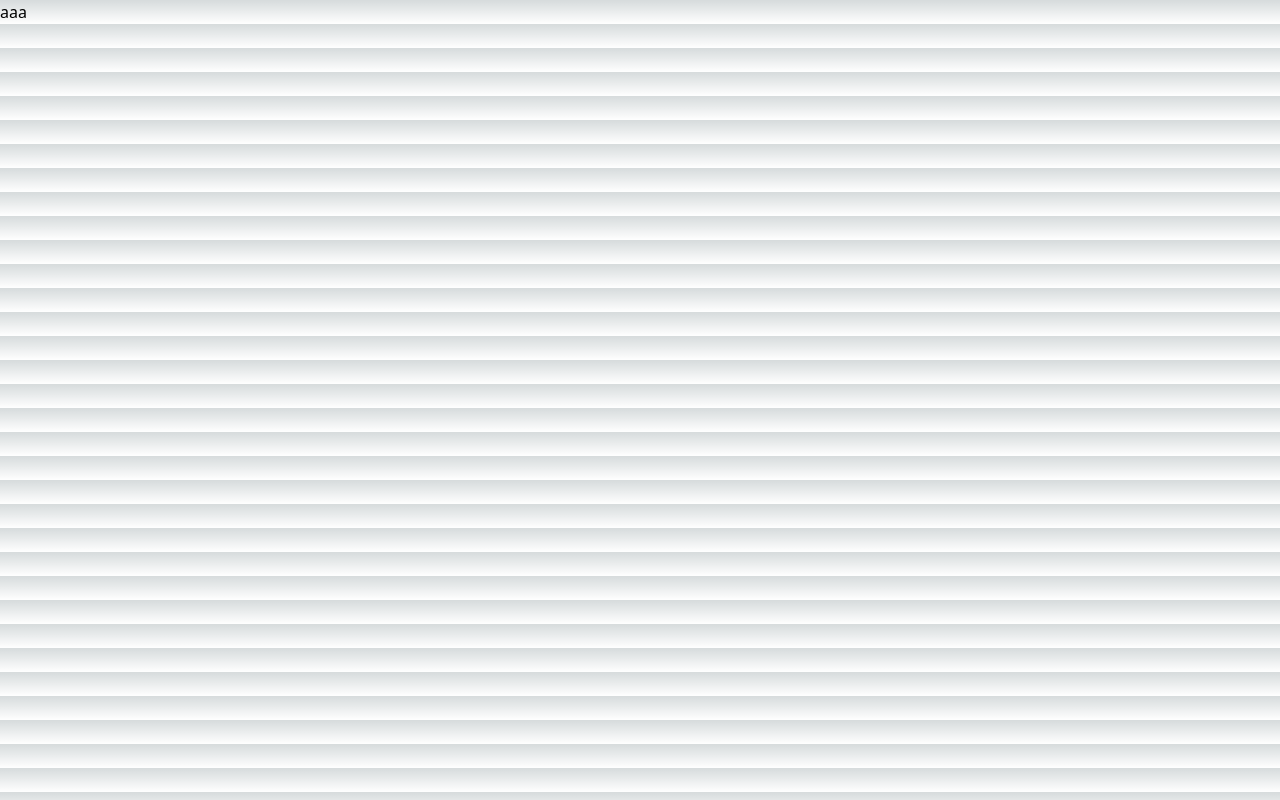
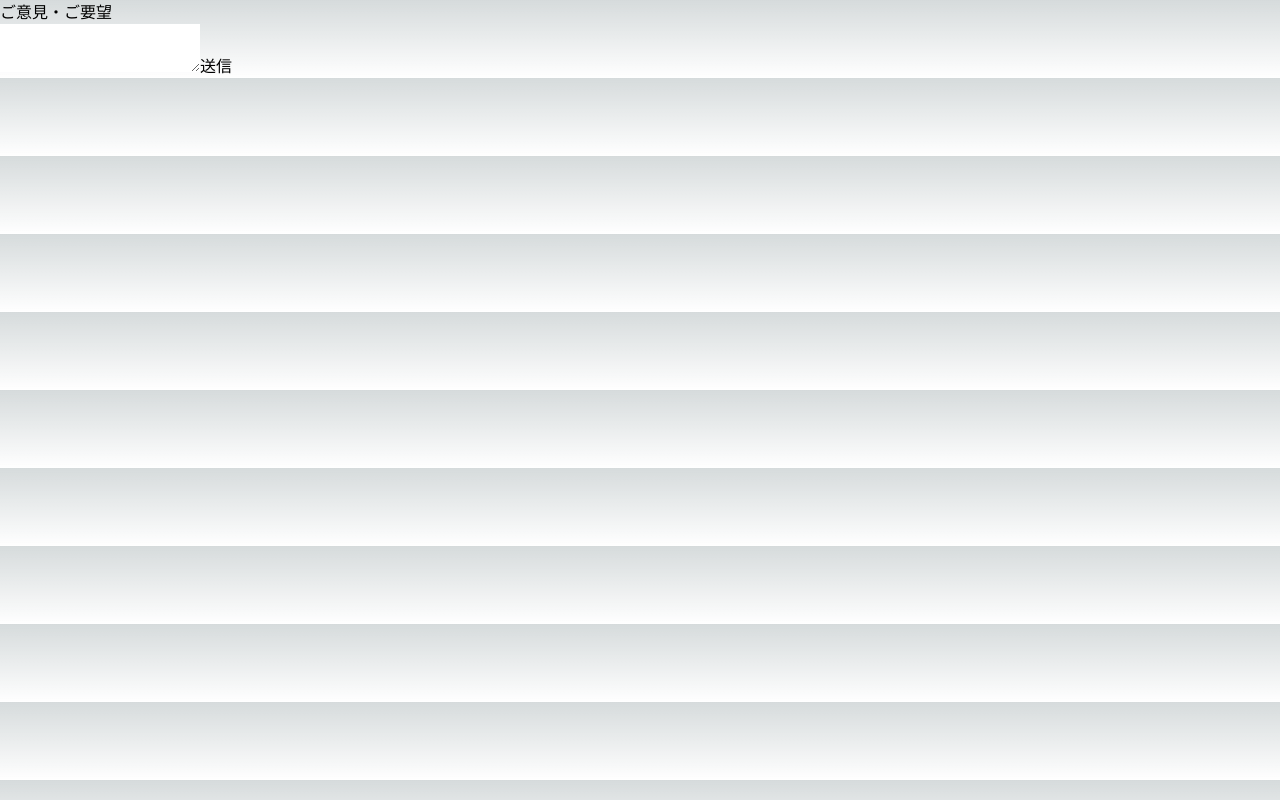
Before and after one commit to k-kazuma/alarmInfo, a Next.js app: page / in a window 1280 px wide. Built offline with nearby package versions, Linux system fonts and the light colour scheme.

Commit message:
フォーム途中

```diff
--- a/pages/index.tsx
+++ b/pages/index.tsx
@@ -3,8 +3,21 @@ import { Inter } from "next/font/google";
 
 const inter = Inter({ subsets: ["latin"] });
 
+const postAction = (e) => {
+  e.preventDefault();
+  console.log("hi");
+};
+
 export default function Home() {
-  return <div>aaa</div>;
+  return (
+    <>
+      <h1>ご意見・ご要望</h1>
+      <form onSubmit={postAction}>
+        <textarea name="textarea"></textarea>
+        <button type="submit">送信</button>
+      </form>
+    </>
+  );
 }
 
 //adfafaf
```
